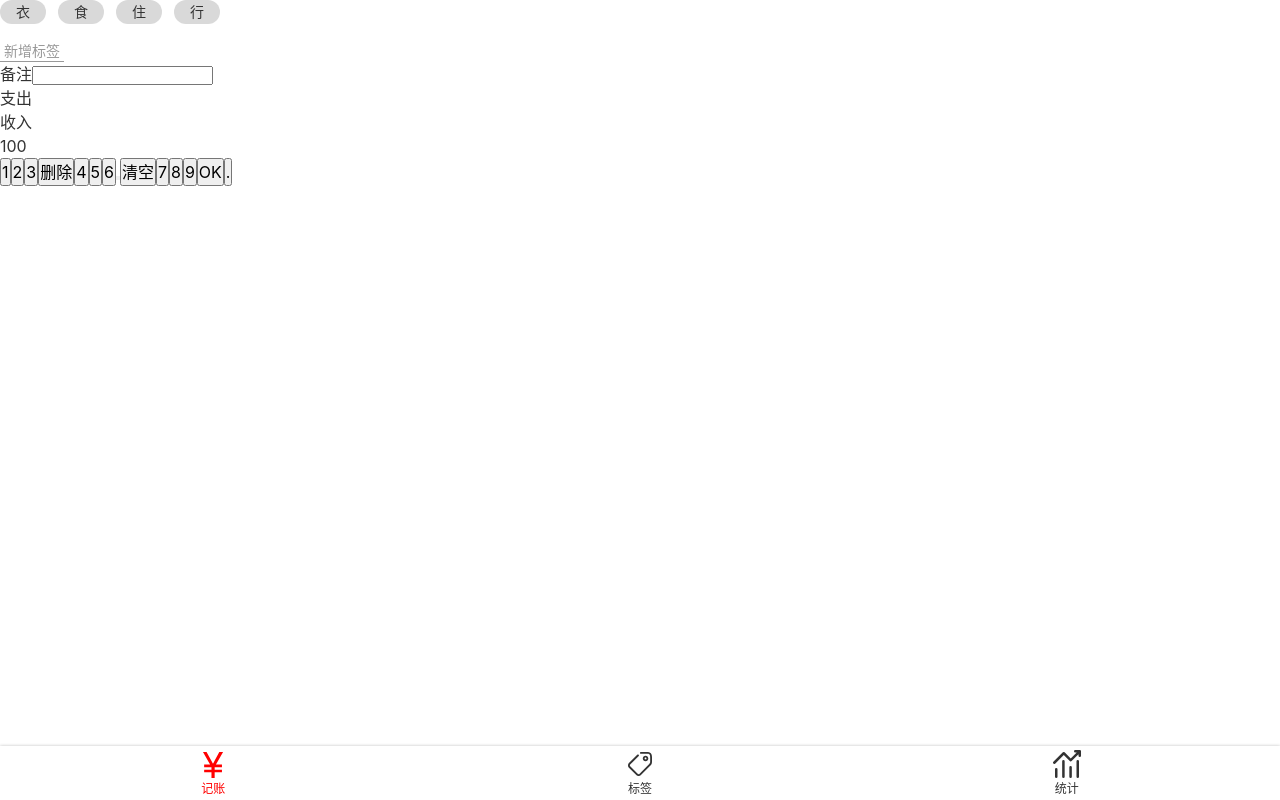
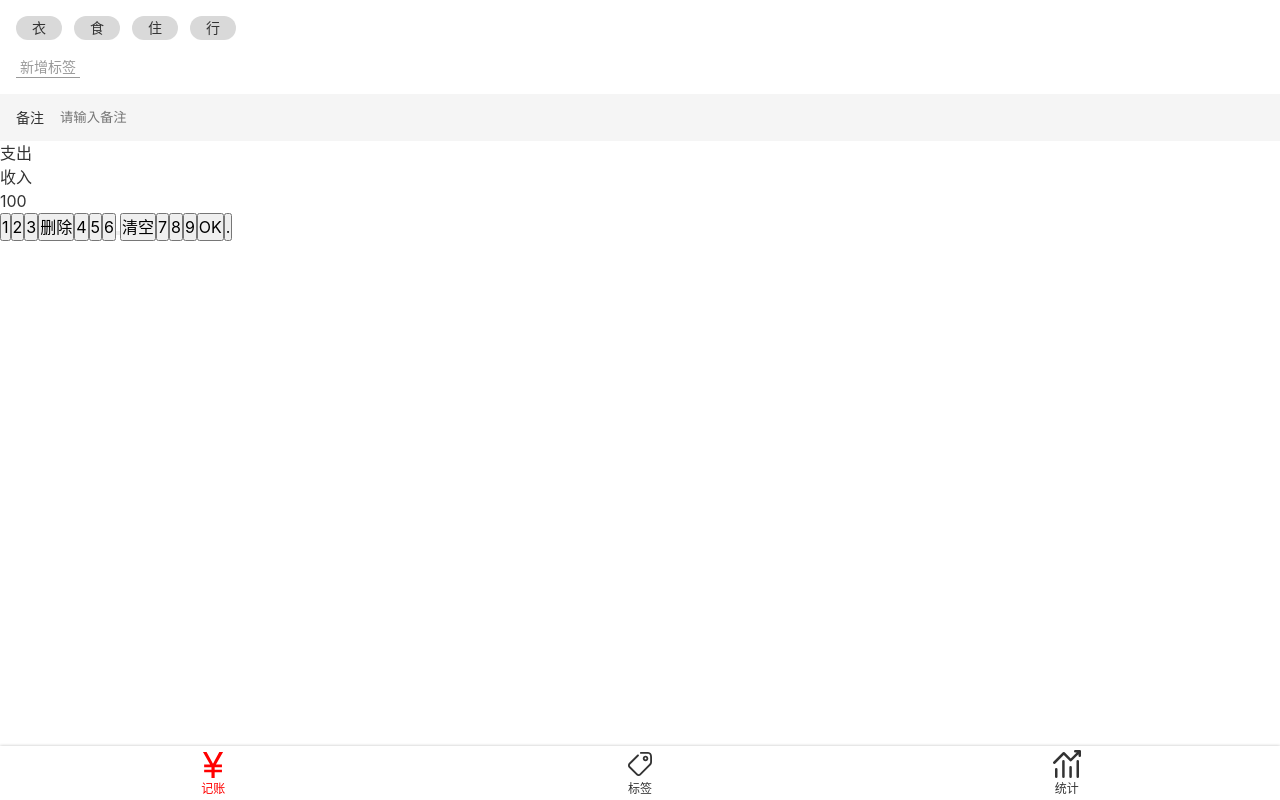
Before and after one commit to GeekyGuang/dobby-vue-code, a Vue app: page /#/money in a window 1280 px wide. Built offline with nearby package versions, Linux system fonts and the light colour scheme.

Commit message:
add notes css

```diff
--- a/src/assets/style/reset.scss
+++ b/src/assets/style/reset.scss
@@ -19,3 +19,7 @@ ul, ol {
 button {
     font: inherit;
 }
+
+:focus {
+    outline: none;
+}
--- a/src/views/Money.vue
+++ b/src/views/Money.vue
@@ -11,10 +11,10 @@
        <button>新增标签</button>
      </div>
     </div>
-    <div class="notes">
-      <label>
+    <div>
+      <label class="notes">
         <span class="name">备注</span>
-        <input type="text">
+        <input type="text" placeholder="请输入备注">
       </label>
     </div>
     <div>
@@ -54,8 +54,27 @@ name: "Money",
 
 <style lang="scss" scoped>
   @import "~@/assets/style/helper.scss";
+  .notes {
+    background: #f5f5f5;
+    font-size: 14px;
+    color: #333333;
+    padding-left: 16px;
+    display: flex;
+    align-items: center;
+    .name {
+      padding-right: 16px;
+    }
+
+    input {
+      padding: 16px 0;
+      flex-grow: 1;
+      background: transparent;
+      border: none;
+    }
+  }
   .tags {
     font-size: 14px;
+    padding: 16px;
     > .current {
       display: flex;
       > li {
```
